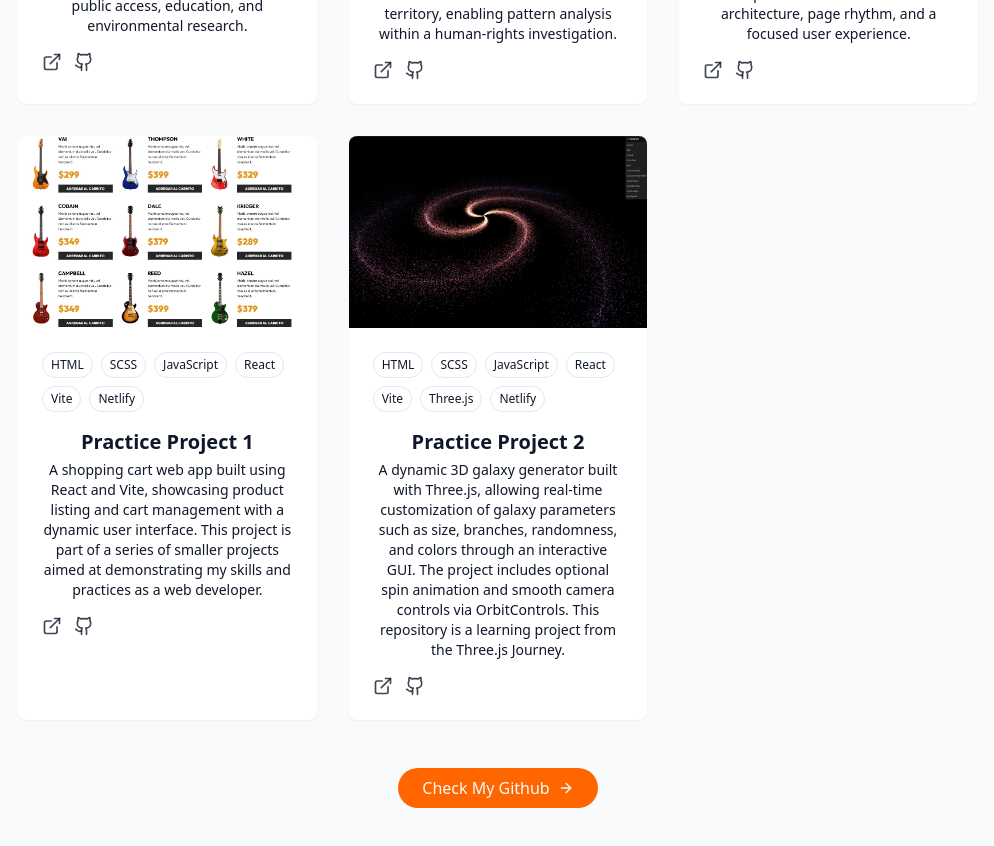
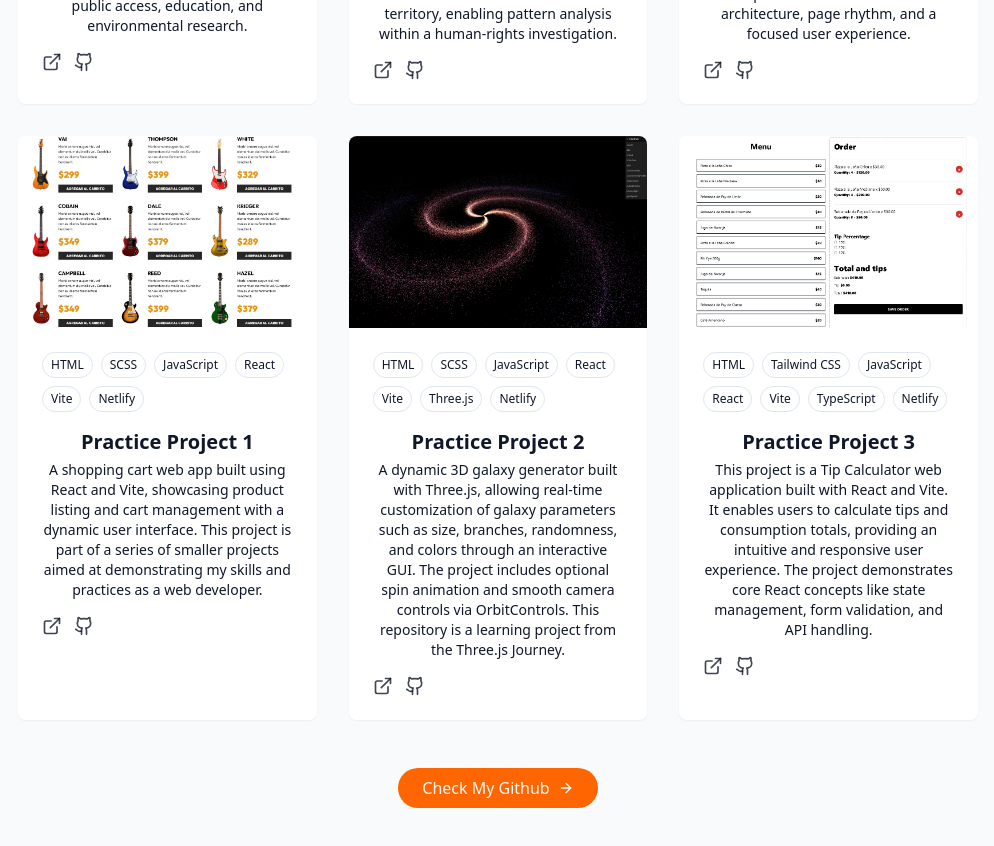
Before and after one commit to iluna007/il-portfolio, a React (Vite) app: page /#/ in a window 1280 px wide. Shown: the part 4980-5826 px from the top of the page, without its empty margins (142-1136 px from the left). Built offline with nearby package versions, Linux system fonts and the light colour scheme.

Commit message:
added new projects

```diff
--- a/src/components/ProjectsSection.jsx
+++ b/src/components/ProjectsSection.jsx
@@ -49,6 +49,16 @@ const projects = [
     tags: ["HTML", "SCSS", "JavaScript","React","Vite","Three.js","Netlify"],
     demoUrl: "https://galaxytest00.netlify.app/",
     githubUrl: "https://github.com/iluna007/Portfolio_05_Threejs_journey_03_Galaxy",
+  },
+  {
+    id: 6,
+    title: "Practice Project 3",
+    description:
+      "This project is a Tip Calculator web application built with React and Vite. It enables users to calculate tips and consumption totals, providing an intuitive and responsive user experience. The project demonstrates core React concepts like state management, form validation, and API handling.",
+    image: "/pp3.jpg",
+    tags: ["HTML", "Tailwind CSS", "JavaScript","React","Vite","TypeScript","Netlify"],
+    demoUrl: "https://ornate-profiterole-7336df.netlify.app/",
+    githubUrl: "https://github.com/iluna007/Portfolio_02_Tips",
   },
 ];
 
```
Also changed, not shown: public/pp3.jpg (added).
